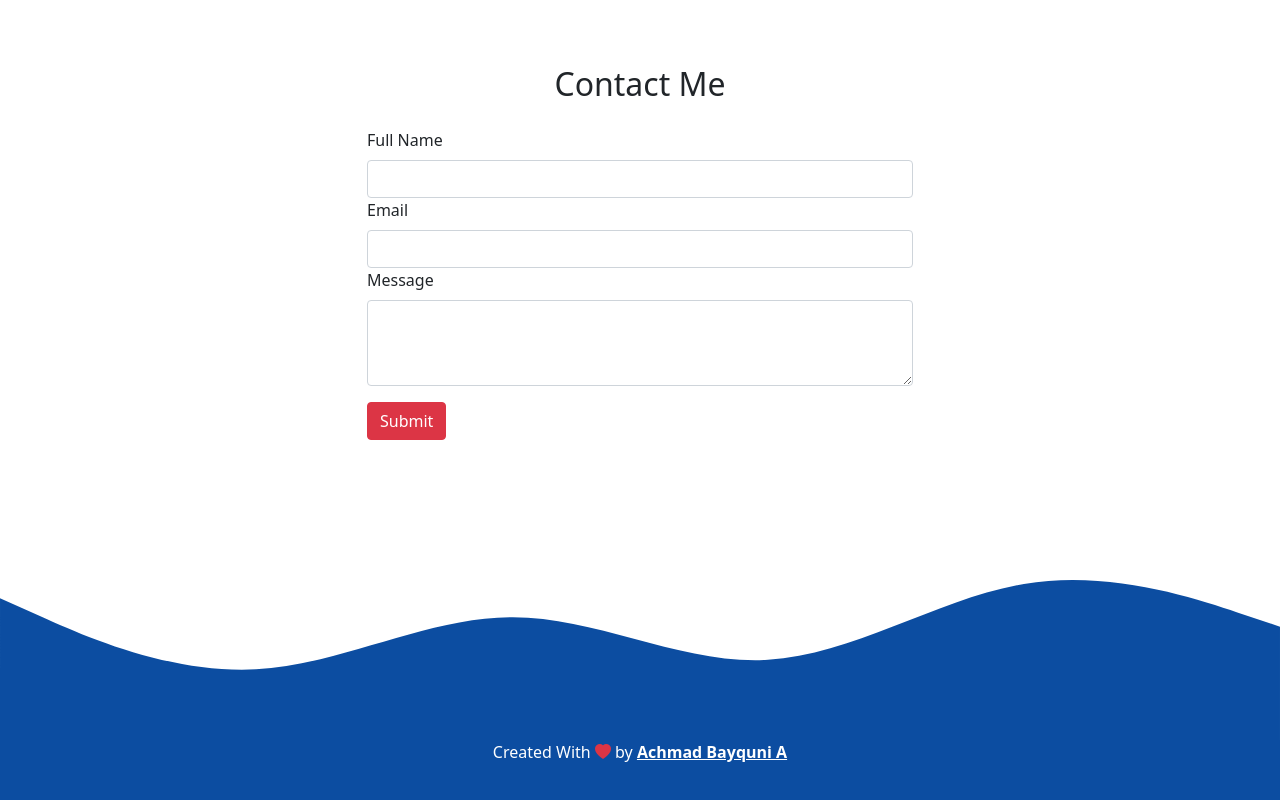
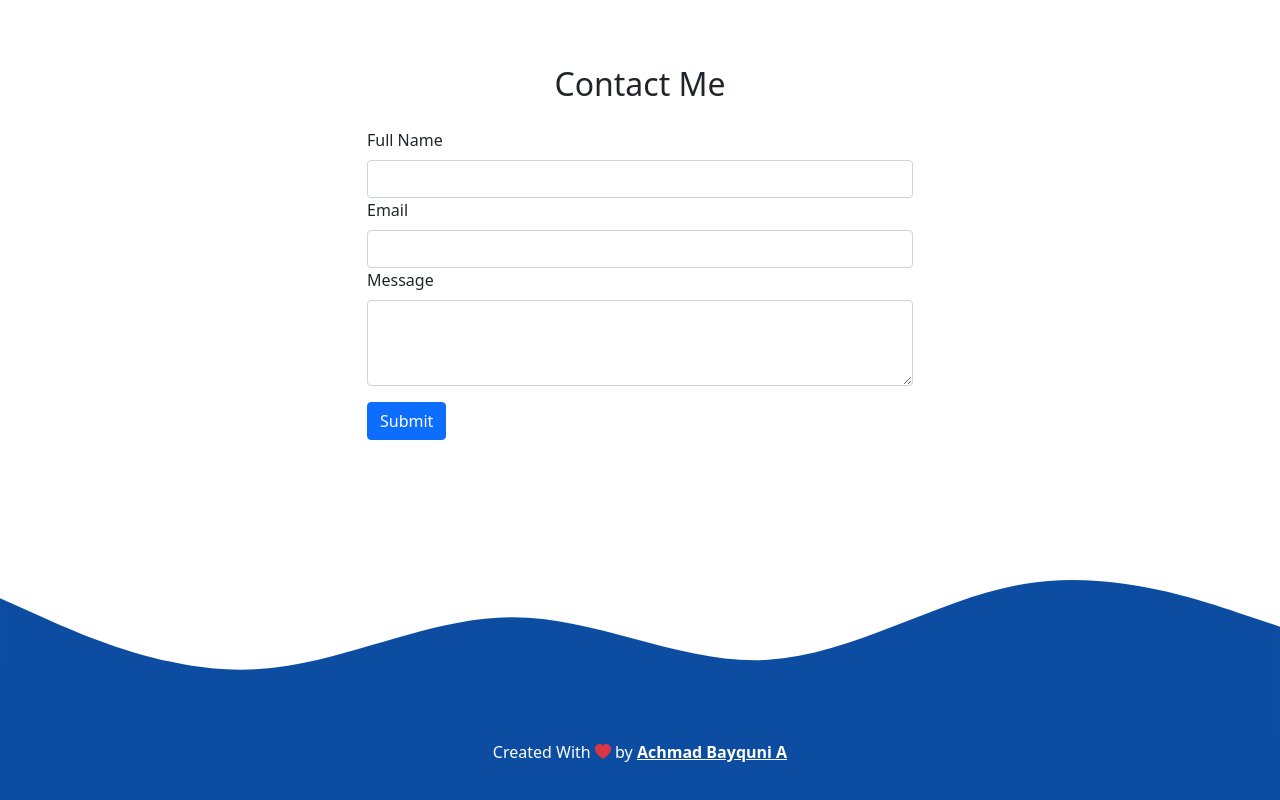
Before and after one commit to abayqunia/abayqunia.github.io, a plain HTML site: page index.html in a window 1280 px wide. Shown: the part 2134-2934 px from the top of the page. Drawn offline with nearby package versions, Linux system fonts and the light colour scheme.

Commit message:
mengubah warna tombol menjadi biru lagi

```diff
--- a/index.html
+++ b/index.html
@@ -148,7 +148,7 @@
                     <textarea class="form-control" id="message" rows="3"></textarea>
                   </div>
 
-              <button type="submit" class="btn btn-danger">Submit</button>
+              <button type="submit" class="btn btn-primary">Submit</button>
             </form>
           </div>
         </div>
```
